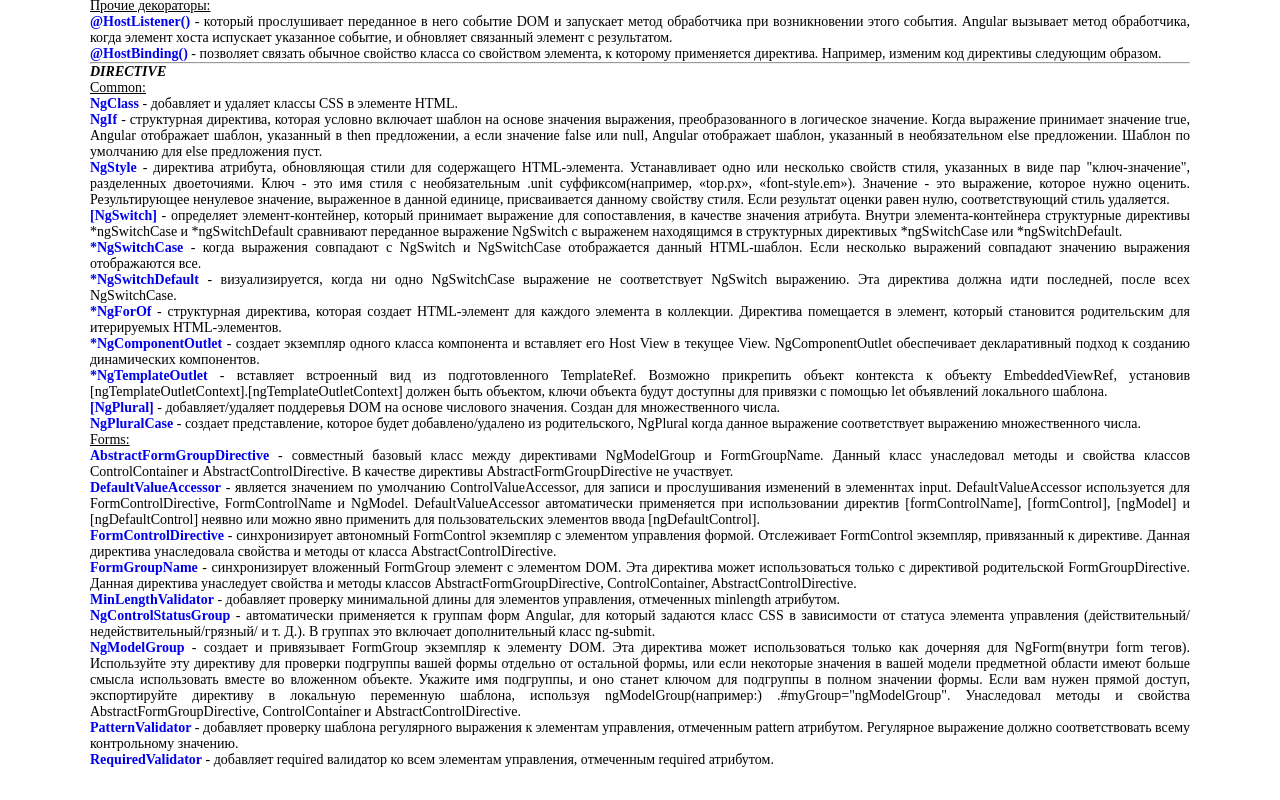
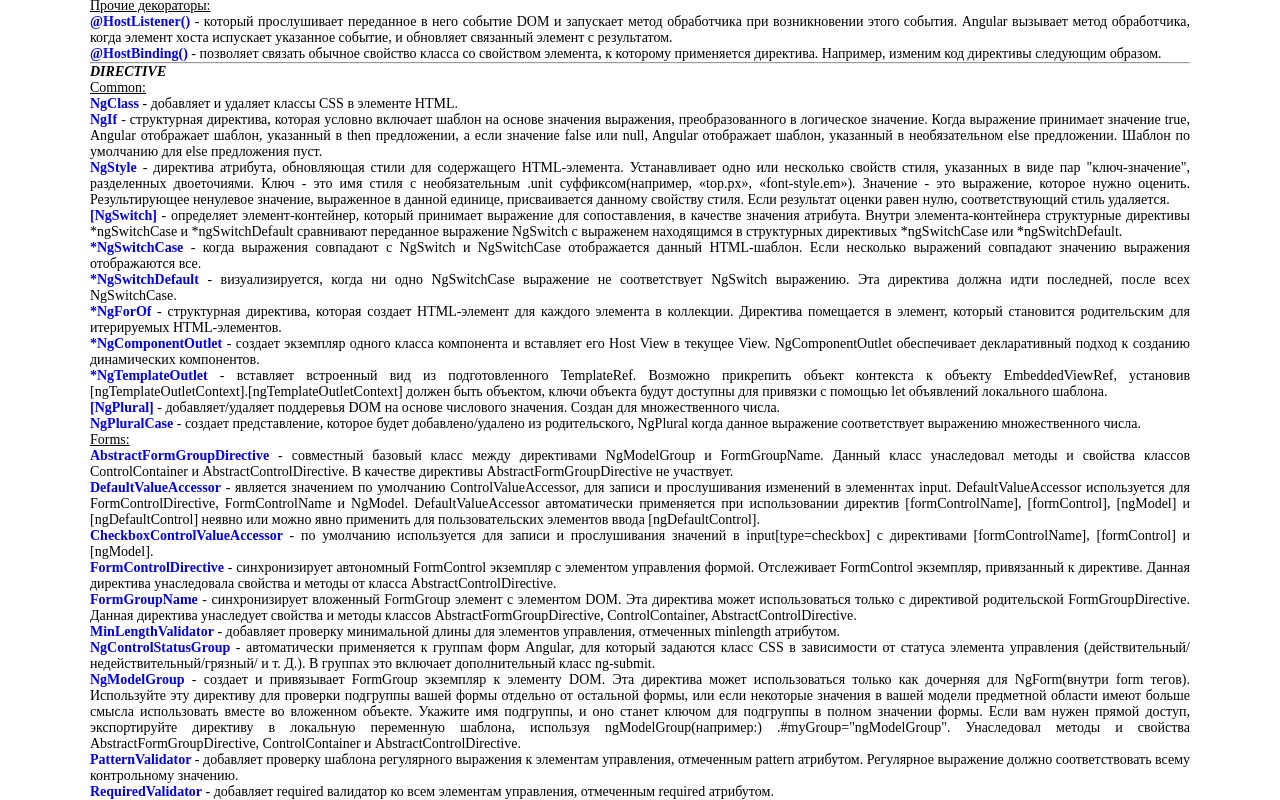
Before and after one commit to ArtemKashirin/API, an Angular app: page / in a window 1280 px wide. Shown: the part 1142-1942 px from the top of the page. Before the commit the page ends 1910 px from the top, so only its background shows below. Built offline with nearby package versions, Linux system fonts and the light colour scheme.

Commit message:
DIRECTIVE: CheckboxControlValueAccessor

```diff
--- a/src/app/app.component.html
+++ b/src/app/app.component.html
@@ -54,6 +54,7 @@
 <p><u>Forms:</u></p>
 <app-abstract-form-group-directive></app-abstract-form-group-directive>
 <app-default-value-accessor></app-default-value-accessor>
+<app-checkbox-control-value-accessor></app-checkbox-control-value-accessor>
 <app-form-control-directive></app-form-control-directive>
 <app-form-group-name></app-form-group-name>
 <app-min-length-validator></app-min-length-validator>
--- a/src/app/app.module.ts
+++ b/src/app/app.module.ts
@@ -58,6 +58,7 @@
 import { NgModelGroupComponent } from './directive/ng-model-group/ng-model-group.component';
 import { PatternValidatorComponent } from './directive/pattern-validator/pattern-validator.component';
 import { RequiredValidatorComponent } from './directive/required-validator/required-validator.component';
+import { CheckboxControlValueAccessorComponent } from './directive/checkbox-control-value-accessor/checkbox-control-value-accessor.component';
 
 
 @NgModule({
@@ -117,6 +118,7 @@
     NgModelGroupComponent,
     PatternValidatorComponent,
     RequiredValidatorComponent,
+    CheckboxControlValueAccessorComponent,
   ],
   imports: [
     BrowserModule,
--- /dev/null
+++ b/src/app/directive/checkbox-control-value-accessor/checkbox-control-value-accessor.component.html
@@ -0,0 +1,2 @@
+<p><b><a [href] = "this.CheckboxControlValueAccessor">CheckboxControlValueAccessor</a></b> - по умолчанию используется для записи и
+прослушивания значений в input[type=checkbox] с директивами [formControlName], [formControl] и [ngModel].</p>
--- /dev/null
+++ b/src/app/directive/checkbox-control-value-accessor/checkbox-control-value-accessor.component.ts
@@ -0,0 +1,18 @@
+import {Component, OnInit} from '@angular/core';
+import {FormControl} from "@angular/forms";
+
+@Component({
+  selector: 'app-checkbox-control-value-accessor',
+  templateUrl: './checkbox-control-value-accessor.component.html',
+  styleUrls: ['./checkbox-control-value-accessor.component.scss']
+})
+export class CheckboxControlValueAccessorComponent implements OnInit {
+  public CheckboxControlValueAccessor: string = 'https://angular.io/api/forms/CheckboxControlValueAccessor';
+
+  constructor() {
+  }
+
+  ngOnInit(): void {
+  }
+
+}
```
Also changed, not shown: src/app/directive/checkbox-control-value-accessor/checkbox-control-value-accessor.component.scss (added).
